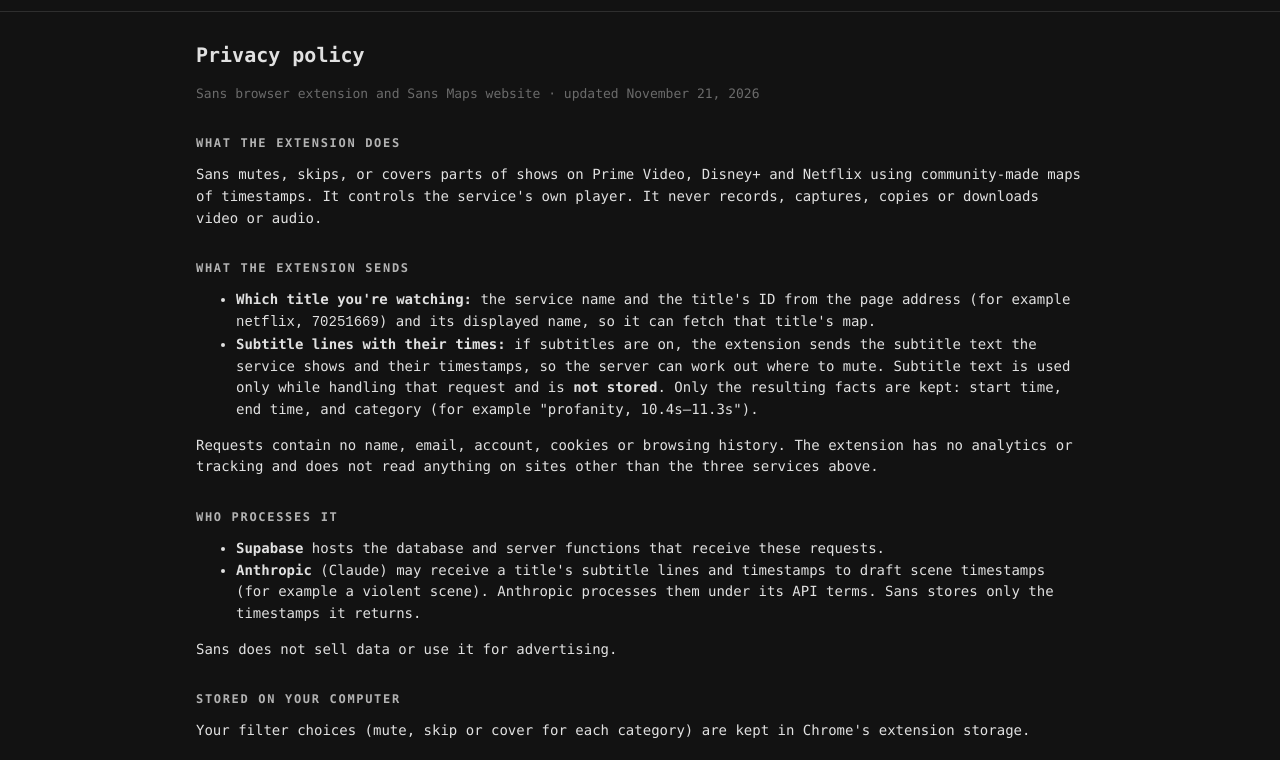
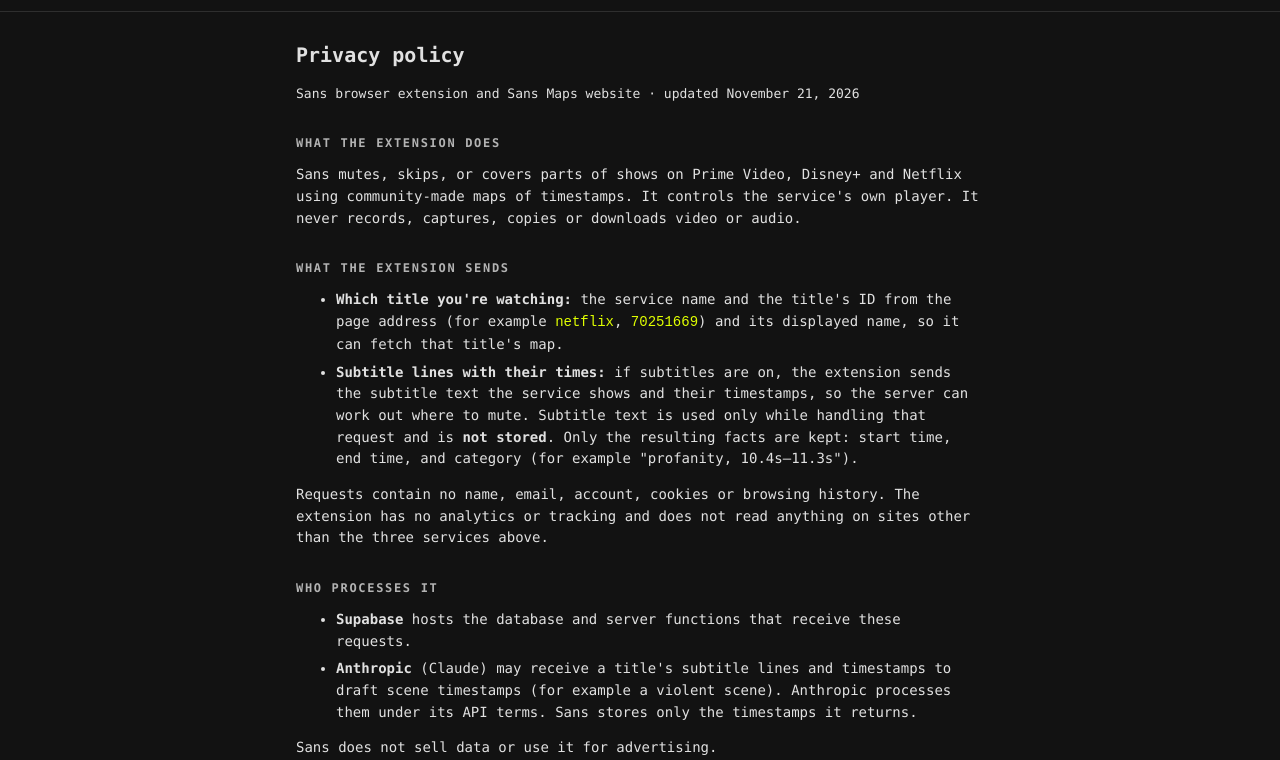
Before and after one commit to mhd31459-hue/Sans-Web, a browser extension: page docs/privacy.html in a window 1280 px wide. Shown: the part 40-800 px from the top of the page. Drawn offline with Linux system fonts and the light colour scheme.

Commit message:
auto: save docs/style.css

```diff
--- a/docs/style.css
+++ b/docs/style.css
@@ -71,4 +71,8 @@ td.actions { display: flex; gap: 6px; }
 
 .notice { padding: 12px 16px; border-radius: 10px; background: var(--surface); border: 1px solid var(--border); margin: 12px 0; }
 .notice.err { border-color: var(--danger); color: var(--danger); }
+.prose { max-width: 720px; }
+.prose p, .prose li { color: var(--text); }
+.prose li { margin: 6px 0; }
+.prose code { color: var(--volt); }
 footer { border-top: 1px solid var(--border); margin-top: 32px; }
```
